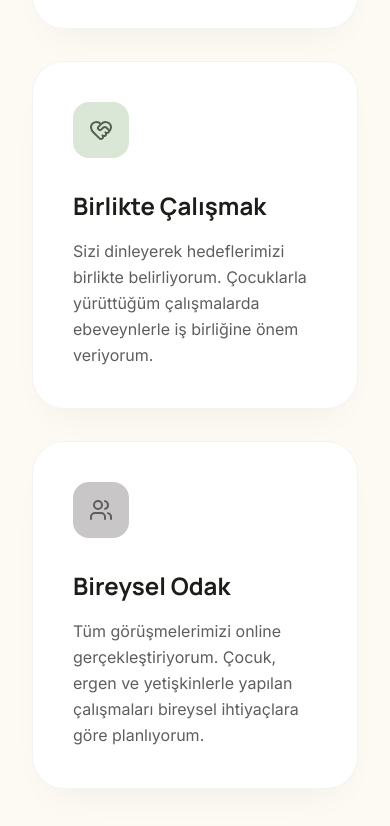
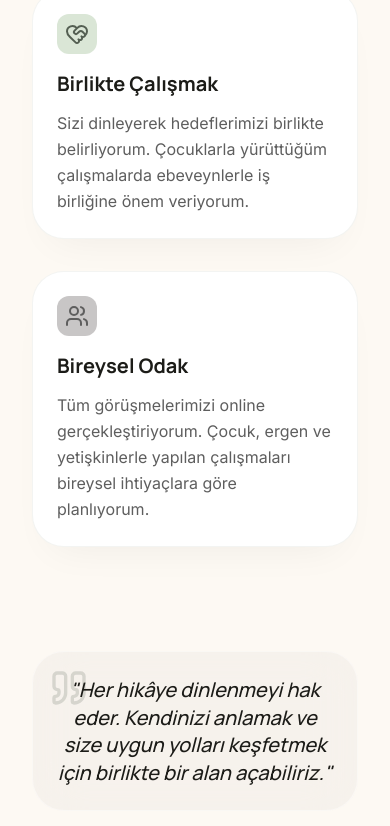
Before and after one commit to ozanacikgoz/PsychologicalCounselingApp, a React (Vite) app: page / in a window 390 px wide. Shown: the part 4598-5424 px from the top of the page. Built offline with nearby package versions, Linux system fonts and the light colour scheme.

Commit message:
mobile updated

```diff
--- a/src/components/HomeView.tsx
+++ b/src/components/HomeView.tsx
@@ -197,12 +197,12 @@ export default function HomeView({ onNavigate }: HomeViewProps) {
               whileInView={{ opacity: 1, y: 0 }}
               viewport={{ once: true }}
               transition={{ duration: 0.6, delay: i * 0.1 }}
-              className="bg-surface p-10 rounded-[2rem] shadow-editorial border border-outline-ghost transition-transform hover:-translate-y-2 duration-500"
+              className="bg-surface p-6 md:p-10 rounded-[2rem] shadow-editorial border border-outline-ghost transition-transform hover:-translate-y-2 duration-500"
             >
-              <div className={`w-14 h-14 ${item.bg} rounded-2xl flex items-center justify-center mb-8`}>
+              <div className={`w-10 h-10 md:w-14 md:h-14 ${item.bg} rounded-xl md:rounded-2xl flex items-center justify-center mb-4 md:mb-8`}>
                 <item.icon className={item.iconColor} size={24} />
               </div>
-              <h3 className="text-2xl font-bold mb-4">{item.title}</h3>
+              <h3 className="text-xl md:text-2xl font-bold mb-3 md:mb-4">{item.title}</h3>
               <p className="text-text-muted leading-relaxed">{item.desc}</p>
             </motion.div>
           ))}
@@ -212,9 +212,9 @@ export default function HomeView({ onNavigate }: HomeViewProps) {
       {/* Reflective Quote */}
       <section className="pt-2">
         <div className="max-w-5xl mx-auto px-8">
-          <div className="bg-surface-high/30 backdrop-blur-xl border border-white/40 p-16 md:p-24 rounded-[4rem] text-center relative">
-            <Quote className="text-primary/20 w-24 h-24 absolute top-10 left-10" />
-            <h4 className="text-3xl md:text-4xl font-headline font-medium text-text-main leading-snug italic">
+          <div className="bg-surface-high/30 backdrop-blur-xl border border-white/40 p-6 md:p-24 rounded-[2rem] md:rounded-[4rem] text-center relative">
+            <Quote className="text-primary/20 w-10 h-10 md:w-24 md:h-24 absolute top-4 left-4 md:top-10 md:left-10" />
+            <h4 className="text-xl md:text-4xl font-headline font-medium text-text-main leading-snug italic relative">
               "Her hikâye dinlenmeyi hak eder. Kendinizi anlamak ve size uygun yolları keşfetmek için birlikte bir alan açabiliriz."
             </h4>
           </div>
```
